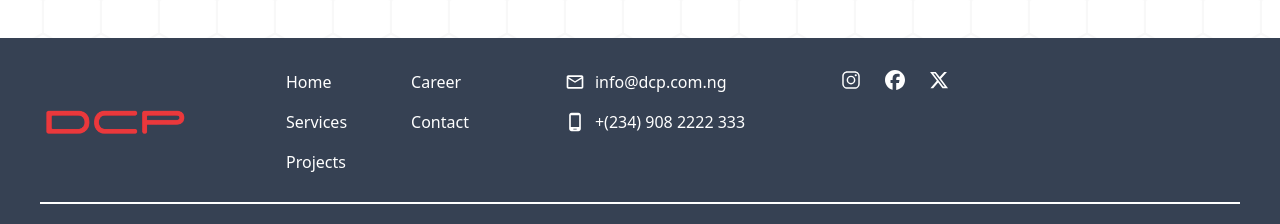
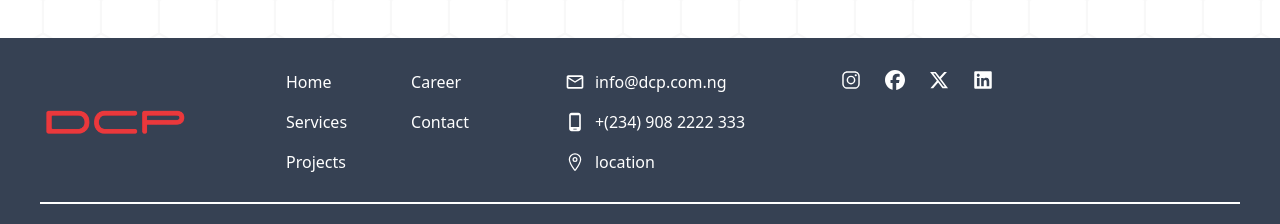
Before and after one commit to DCPHQ01/DCP, a React (Vite) app: page /contact in a window 1280 px wide. Shown: the part 1034-1258 px from the top of the page. Built offline with nearby package versions, Linux system fonts and the light colour scheme.

Commit message:
changes to footer and contact

```diff
--- a/src/components/ContactForm.jsx
+++ b/src/components/ContactForm.jsx
@@ -4,11 +4,11 @@ const inputStyle = "border-b active:outline-none"
 
     return (
         <>
-        <section className="sm:px-30 px-8 my-12 w-full flex justify-center text-black">
-                        <div className="sm:py-10 py-6 w-full flex md:flex-row flex-col gap-6 md:gap-24 justify-between items-center">
-                            <div className="sm:px-10 px-10 sm:py-10 py-6 contact-wrapper flex flex-col items-center bg-gray-100 rounded-3xl shadow-xl">
+        <section className="my-12 w-full flex justify-center text-black">
+                        <div className="sm:py-10 sm:w-[80%] py-6 w-[90%] flex md:flex-row flex-col gap-6 sm:gap-24 justify-between items-center">
+                            <div className="sm:px-10 px-10 sm:py-10 w-full py-6 contact-wrapper flex flex-col items-center bg-gray-100 rounded-3xl shadow-xl">
                                 <div className="contact text-4xl mb-16 font-bold">Contact Us</div>
-                                <form action="https://formsubmit.co/de8845fa25ad6ffb0100fc3fe1eb340c" method="post" className="flex flex-col w-full gap-6 sm:gap-16">
+                                <form action="https://formsubmit.co/info@dcp.com.ng" method="post" className="flex flex-col w-full gap-6 sm:gap-16">
                                     <div className="inp-group1 flex sm:flex-row flex-col gap-6 w-full">
                                         <input placeholder="Full Name" type="text" name="name" id="full-name" className={`w-full outline-0 ${inputStyle}`} required/>
                                         <input placeholder="Phone Number" type="tel" name="phone" id="phone" className={`w-full outline-0 ${inputStyle}`} required/>
--- a/src/components/Footer.jsx
+++ b/src/components/Footer.jsx
@@ -1,6 +1,8 @@
 import { IoLogoInstagram } from "react-icons/io5";
 import { FaFacebook, FaXTwitter } from "react-icons/fa6";
 import { MdOutlineMail, MdOutlinePhoneAndroid } from "react-icons/md";
+import { IoLocationOutline } from "react-icons/io5";
+import { FaLinkedin } from "react-icons/fa6";
 import { Link, NavLink } from "react-router";
 
 const Footer = () => {
@@ -29,12 +31,14 @@ const Footer = () => {
                         <div className="footer-contact flex flex-col gap-4">
                             <div className="email flex items-center gap-2.5 "><span><MdOutlineMail size={20} /></span> <span>info@dcp.com.ng</span> </div>
                             <div className="phone flex items-center gap-2.5 "><span><MdOutlinePhoneAndroid size={20} /></span> <span>+(234) 908 2222 333</span> </div>
+                            <div className="phone flex items-center gap-2.5 "><span><IoLocationOutline size={20} /></span> <span>location</span> </div>
                         </div>
 
-                        <div className="footer-socials flex gap-6">
+                        <div className="footer-socials flex sm:flex-row flex-col gap-6">
                             <Link to="/" className="instagram cursor-pointer"><IoLogoInstagram size={20} /></Link>
                             <Link to="/" className="facebook cursor-pointer"><FaFacebook size={20} /></Link>
                             <Link to="/" className="x cursor-pointer"><FaXTwitter size={20} /></Link>
+                            <Link to="/" className="linkedIn cursor-pointer"><FaLinkedin size={20} /></Link>
                         </div>
                     </div>
                 </div>
```
